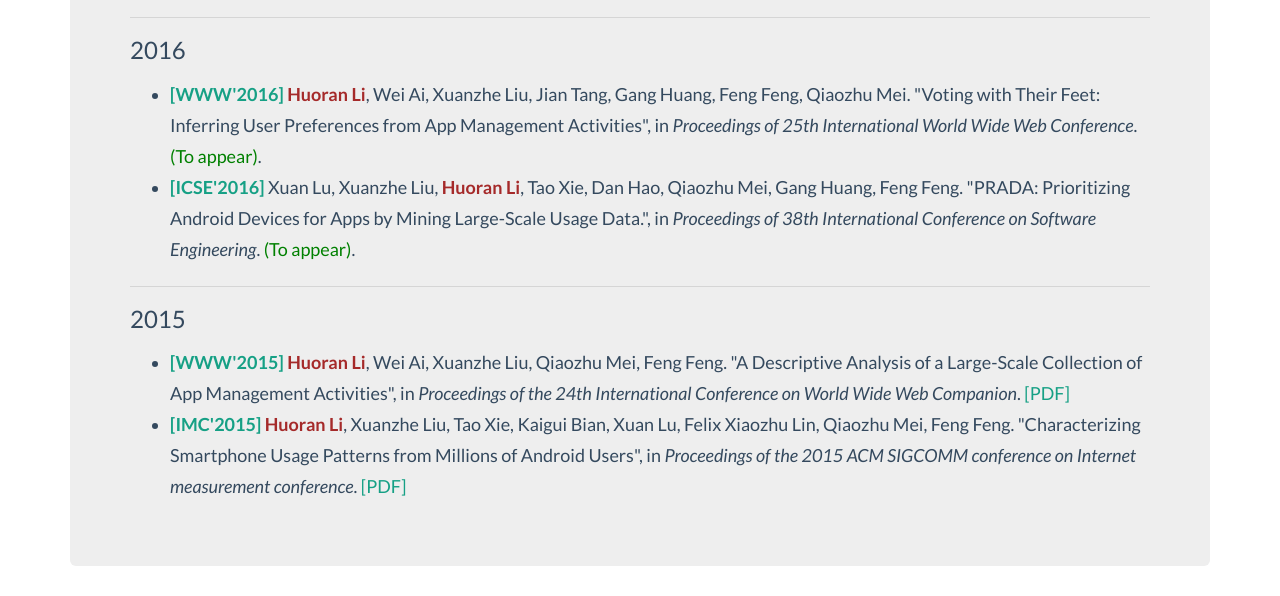
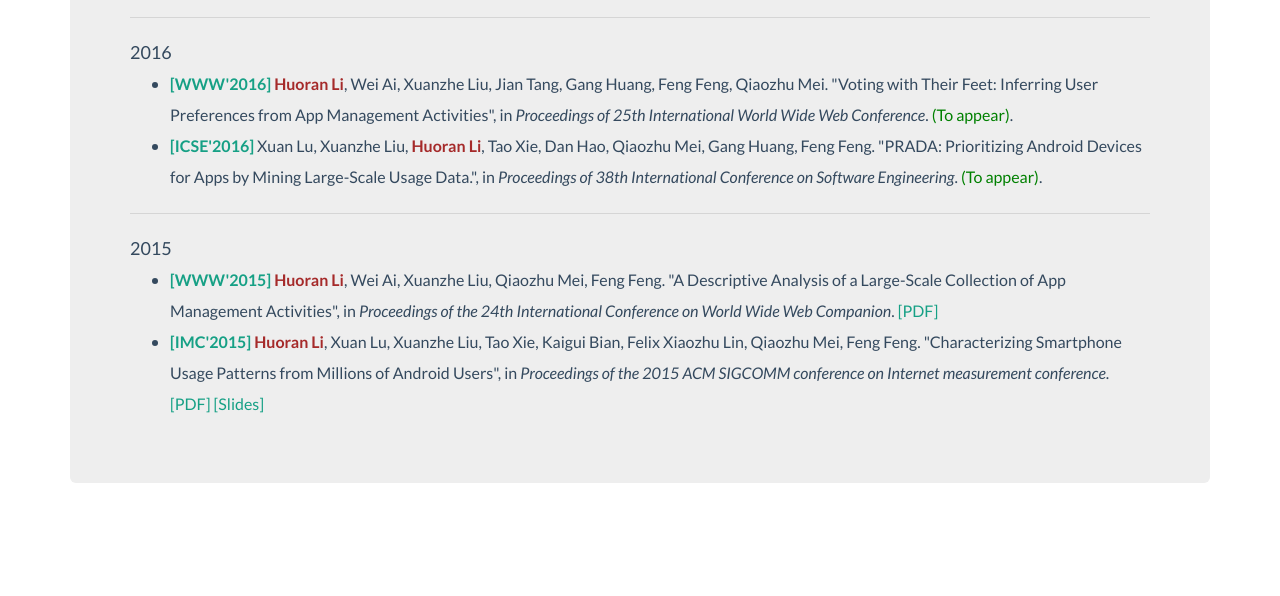
Before and after one commit to lihuoran/lihuoran.github.io, a plain HTML site: page publications.html in a window 1280 px wide. Shown: the part 236-832 px from the top of the page. After the commit the page ends 800 px from the top, so only its background shows below. Drawn offline with Linux system fonts and the light colour scheme.

Commit message:
modified award/publications, add a new page 'works'

```diff
--- a/publications.html
+++ b/publications.html
@@ -40,6 +40,7 @@
 					<ul class="nav navbar-nav">
 						<li><a href="index.html">Home</a></li>
 						<li class="active"><a href="#">Publications</a></li>
+						<li><a href="works.html">Works</a></li>
 						<li><a href="award.html">Honors and Awards</a></li>
 					</ul>
 				</div><!--/.nav-collapse -->
@@ -67,19 +68,27 @@
 				<h6><a href="http://scholar.google.com/citations?hl=en&user=wF0jM1MAAAAJ" target="_blank">Google Scholar</a> &nbsp/&nbsp <a href="http://dblp.uni-trier.de/pers/hd/l/Li:Huoran" target="_blank">DBLP</a></h6>
 
 				<hr/>
-				<h6 name="2016" id="2016">2016</h6>
+				<h8 name="2016" id="2016">2016</h8>
 				<ul>
-					<li><b><a href="http://www.www2016.ca/" target="_blank">[WWW'2016]</a></b> <b><font color="#A52A2A">Huoran Li</font></b>, Wei Ai, Xuanzhe Liu, Jian Tang, Gang Huang, Feng Feng, Qiaozhu Mei. "Voting with Their Feet: Inferring User Preferences from App Management Activities", in <i>Proceedings of 25th International World Wide Web Conference</i>. <font color="green">(To appear)</font>.</li>
+					<li><font size = 3>
+						<b><a href="http://www.www2016.ca/" target="_blank">[WWW'2016]</a></b> <b><font color="#A52A2A">Huoran Li</font></b>, Wei Ai, Xuanzhe Liu, Jian Tang, Gang Huang, Feng Feng, Qiaozhu Mei. "Voting with Their Feet: Inferring User Preferences from App Management Activities", in <i>Proceedings of 25th International World Wide Web Conference</i>. <font color="green">(To appear)</font>.
+					</font></li>
 
-					<li><b><a href="http://2016.icse.cs.txstate.edu/" target="_blank">[ICSE'2016]</a></b> Xuan Lu, Xuanzhe Liu, <b><font color="#A52A2A">Huoran Li</font></b>, Tao Xie, Dan Hao, Qiaozhu Mei, Gang Huang, Feng Feng. "PRADA: Prioritizing Android Devices for Apps by Mining Large-Scale Usage Data.", in <i>Proceedings of 38th International Conference on Software Engineering</i>. <font color="green">(To appear)</font>.</li>
+					<li><font size = 3>
+						<b><a href="http://2016.icse.cs.txstate.edu/" target="_blank">[ICSE'2016]</a></b> Xuan Lu, Xuanzhe Liu, <b><font color="#A52A2A">Huoran Li</font></b>, Tao Xie, Dan Hao, Qiaozhu Mei, Gang Huang, Feng Feng. "PRADA: Prioritizing Android Devices for Apps by Mining Large-Scale Usage Data.", in <i>Proceedings of 38th International Conference on Software Engineering</i>. <font color="green">(To appear)</font>.
+					</font></li>
 				</ul>
 
 				<hr>
-				<h6 name="2015" id="2015">2015</h6>
+				<h8 name="2015" id="2015">2015</h8>
 				<ul>
-					<li><b><a href="http://www.www2015.it/" target="_blank">[WWW'2015]</a></b> <b><font color="#A52A2A">Huoran Li</font></b>, Wei Ai, Xuanzhe Liu, Qiaozhu Mei, Feng Feng. "A Descriptive Analysis of a Large-Scale Collection of App Management Activities", in <i>Proceedings of the 24th International Conference on World Wide Web Companion</i>. <a href="paper/www15li.pdf" target="_blank">[PDF]</a></li>
+					<li><font size = 3>
+						<b><a href="http://www.www2015.it/" target="_blank">[WWW'2015]</a></b> <b><font color="#A52A2A">Huoran Li</font></b>, Wei Ai, Xuanzhe Liu, Qiaozhu Mei, Feng Feng. "A Descriptive Analysis of a Large-Scale Collection of App Management Activities", in <i>Proceedings of the 24th International Conference on World Wide Web Companion</i>. <a href="paper/www15li.pdf" target="_blank">[PDF]</a>
+					</font></li>
 
-					<li><b><a href="http://conferences2.sigcomm.org/imc/2015/" target="_blank">[IMC'2015]</a></b> <b><font color="#A52A2A">Huoran Li</font></b>, Xuanzhe Liu, Tao Xie, Kaigui Bian, Xuan Lu, Felix Xiaozhu Lin, Qiaozhu Mei, Feng Feng. "Characterizing Smartphone Usage Patterns from Millions of Android Users", in <i>Proceedings of the 2015 ACM SIGCOMM conference on Internet measurement conference</i>. <a href="paper/imc15li.pdf" target="_blank">[PDF]</a></li>
+					<li><font size = 3>
+						<b><a href="http://conferences2.sigcomm.org/imc/2015/" target="_blank">[IMC'2015]</a></b> <b><font color="#A52A2A">Huoran Li</font></b>, Xuan Lu, Xuanzhe Liu, Tao Xie, Kaigui Bian, Felix Xiaozhu Lin, Qiaozhu Mei, Feng Feng. "Characterizing Smartphone Usage Patterns from Millions of Android Users", in <i>Proceedings of the 2015 ACM SIGCOMM conference on Internet measurement conference</i>. <a href="paper/imc15li.pdf" target="_blank">[PDF]</a> <a href="paper/www15li_slides.pdf" target="_blank">[Slides]</a>
+					</font></li>
 				</ul>
 			</div>
 		</div>
```
Also changed, not shown: award.html (+4 -3 lines), index.html (+6 -1 lines).
